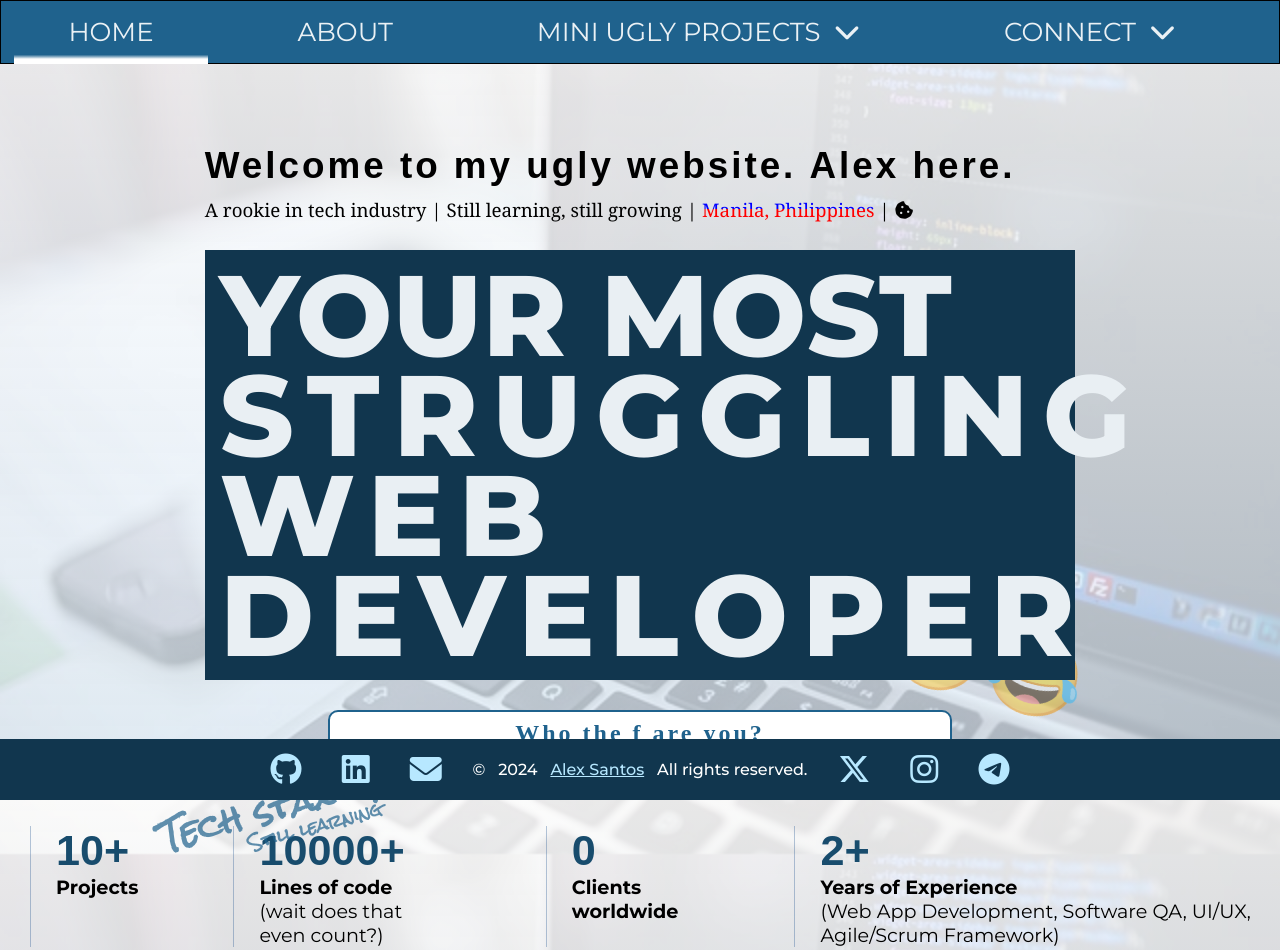
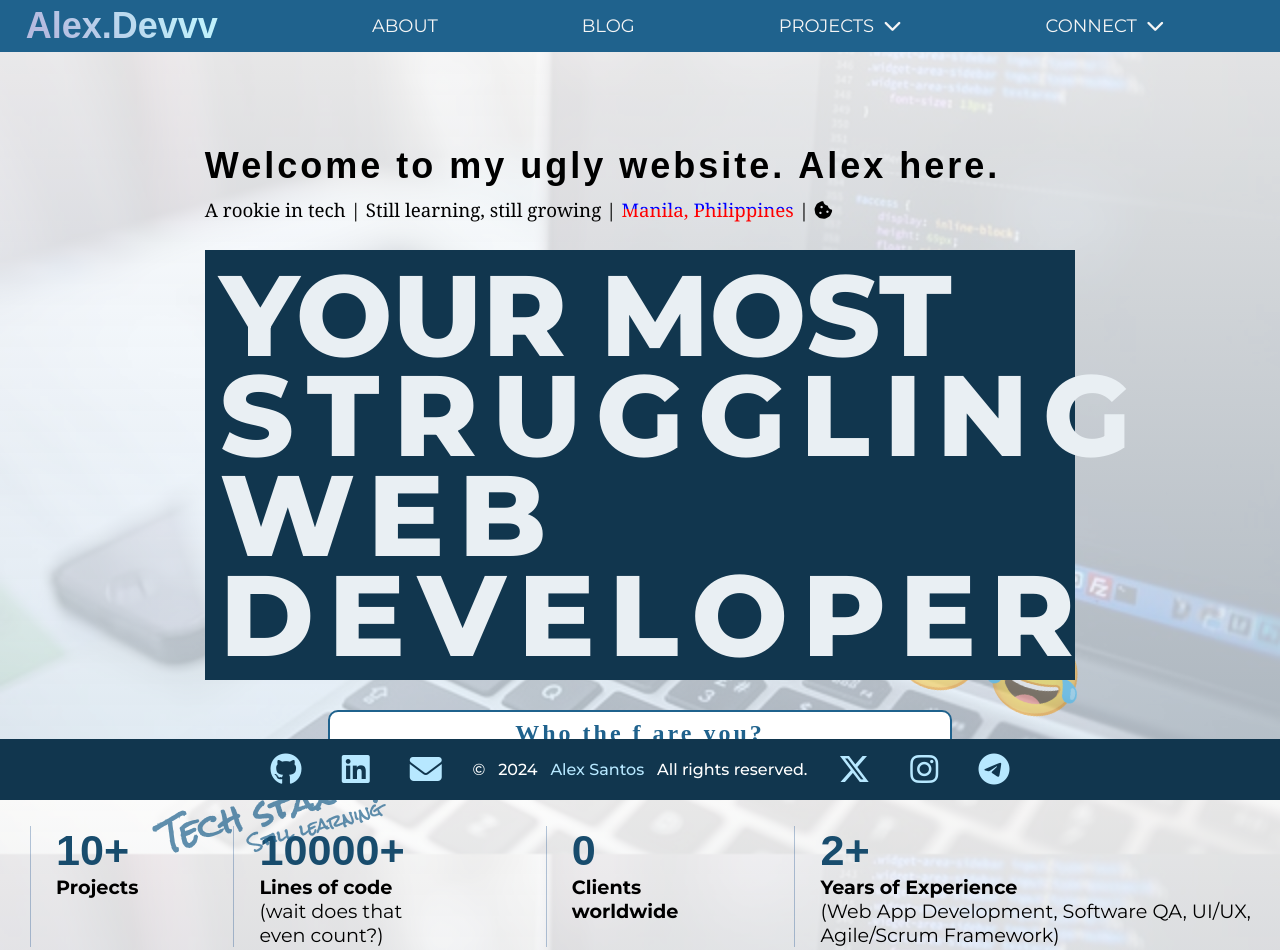
Before and after one commit to alex-s4/Personal-Portfolio, a plain HTML site: page index.html in a window 1280 px wide. Shown: the top 950 px of the page. Drawn offline with nearby package versions, Linux system fonts and the light colour scheme; a web font is replaced by a local one.

Commit message:
redeseign nav bar

```diff
--- a/index.html
+++ b/index.html
@@ -16,15 +16,17 @@
 
     <!-- NAVIGATIONAL MENU -->
     <nav>
-        <!-- <div>
-            <a href="#"><img src="img/navbar-logo-1x1.png" alt="Brand Logo" class="nav-brand"></a>
-        </div> -->
         <div class="flex-center-x">
-            <div class="">
+            <div class="flex align-center">
+                <!-- <a href="#"><img src="img/navbar-logo-1x1.png" alt="Brand Logo" class="nav-brand"></a> -->
+                <a href="./index.html"><h1 class="londrina-solid text-split-nav-brand">Alex.Devvv</h1></a>
+            </div>
+            <div class="margin-left-l">
                 <ul class="nav-main flex">
-                    <li id="nav-home"><a href="./index.html">Home</a></li>
+                    <!-- <li id="nav-home"><a href="./index.html">Home</a></li> -->
                     <li id="nav-about"><a href="./about.html">About</a></li>
-                    <li id="nav-feat-proj"><a href="./projects.html">Mini Ugly Projects&nbsp;&nbsp;<i class="fa-solid fa-chevron-down"></i></a></li>
+                    <li id="nav-blog"><a href="#">Blog</a></li>
+                    <li id="nav-feat-proj"><a href="./projects.html">Projects&nbsp;&nbsp;<i class="fa-solid fa-chevron-down"></i></a></li>
                     <li id="nav-contact"><a href="#">Connect&nbsp;&nbsp;<i class="fa-solid fa-chevron-down"></i></a></li>
                 </ul>
             </div>
@@ -65,7 +67,7 @@
                     <div class="main-display-text-2">
                         <h3 class="padding-bot-5">
                             <!-- Apprentice of Algorithms and Digital Dreams | Cat  |  -->
-                            A rookie in tech industry | Still learning, still growing |
+                            A rookie in tech | Still learning, still growing |
                             <span class="text-split-blue-red">Manila, Philippines</span> | <i class="fa-solid fa-cookie-bite"></i></h3>
                         <h1 class="jumbotron-text">Your most<br><span>struggling</span><br><span>web developer</span></h1>
                         <!-- <h1 class="sixtyfour-unmotivated ">&#128526;</h1> -->
--- a/styles.css
+++ b/styles.css
@@ -5,6 +5,10 @@
     padding: 0;
     box-sizing: border-box;
     font-family: "Montserrat", sans-serif;
+}
+
+* a {
+    text-decoration: none;
 }
 
 *.unselectable {
@@ -26,6 +30,7 @@
 
 h1.londrina-solid{
     font-family: "Londrina Solid", sans-serif;
+    font-size: 36px;
 }
 
 .londrina-sketch{
@@ -46,7 +51,7 @@ nav {
     top: 0;
     left: 0;
     right: 0;
-    border: 1px solid #000000;
+    /* border: 1px solid #000000; */
     background: #1f628d;
     z-index: 999;
 }
@@ -57,6 +62,10 @@ nav {
 
 .align-center {
     align-items: center;
+}
+
+.margin-left-l {
+    margin-left: 100px;
 }
 
 .margin-right-m {
@@ -106,14 +115,23 @@ nav {
   -webkit-text-fill-color: transparent;
 }
 
+.text-split-nav-brand {
+    background: linear-gradient(51deg, rgba(182,187,223,0.9976365546218487) 13%, rgba(192,240,251,1) 84%);;
+    background-clip: text;
+  /*add this line, it defines how far the background should extend within an element, here we set it to text */
+  -webkit-background-clip: text;
+  /* add this line, for browsers compatibility */
+  -webkit-text-fill-color: transparent;
+}
+
 .nav-main a {
     font-family: "Montserrat", sans-serif;
     font-weight: 400;
     font-style: normal;
-    font-size: 26px;
+    font-size: 18px;
     text-decoration: none;
     text-transform: uppercase;
-    color: #ffffffe8;
+    color: whitesmoke;
     padding: 0 54px 11px;
     transition: border 0.1s;
 
@@ -127,9 +145,7 @@ nav {
 
 .nav-brand {
     height: 50px;
-    position: absolute;
-    left: 28%;
-    top: 12px;
+
 }
 
 .flex {
@@ -154,6 +170,10 @@ nav {
 
 .flex-centered {
     justify-content: center;
+}
+
+.flex-start {
+    justify-content: flex-start;
 }
 
 .main-content {
```
Also changed, not shown: about.html (+11 -9 lines), projects.html (+8 -6 lines).
